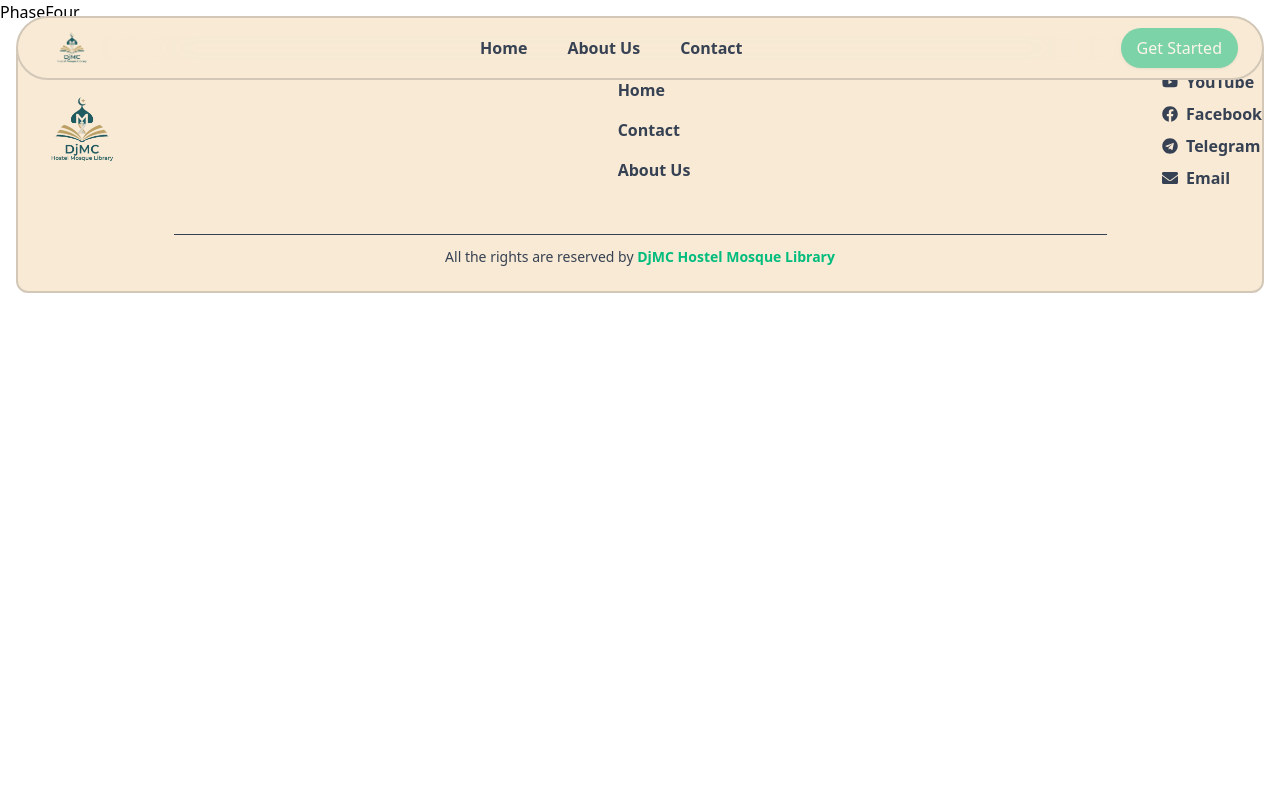
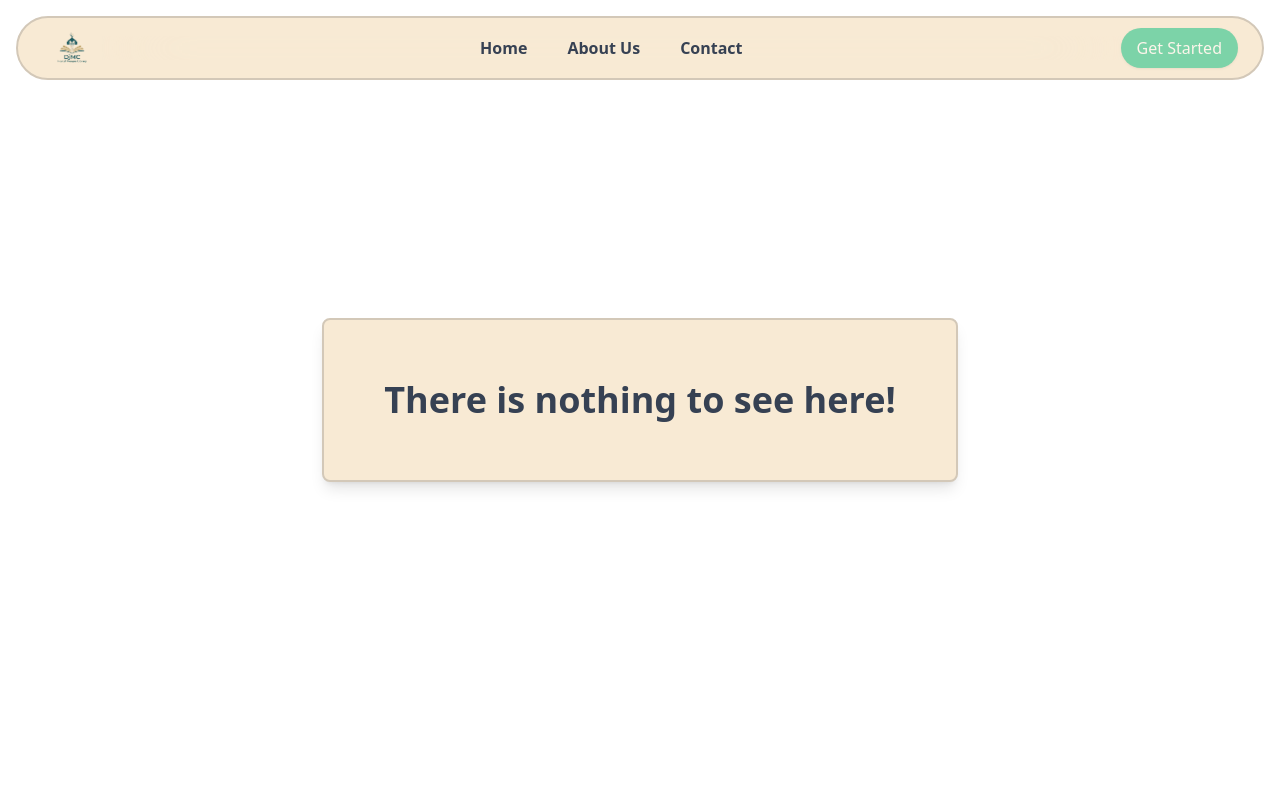
Before and after one commit to Marzan-Bin-Rahman/djmc-hostel-mosque-library, a React (Vite) app: page /phase-four in a window 1280 px wide. Shown: the top 800 px of the page. Built offline with nearby package versions, Linux system fonts and the light colour scheme.

Commit message:
phases are done

```diff
--- a/src/pages/PhaseFour.jsx
+++ b/src/pages/PhaseFour.jsx
@@ -2,7 +2,11 @@ import React from 'react'
 
 const PhaseFour = () => {
   return (
-    <div>PhaseFour</div>
+    <div className="flex justify-center items-center h-screen">
+      <div className="p-15 border-2 border-[#d3c8b8] bg-[#f8ead4] rounded-lg shadow-lg text-4xl font-bold text-gray-700">
+        <h2 className="m-0">There is nothing to see here!</h2>
+      </div>
+    </div>
   )
 }
 
```
